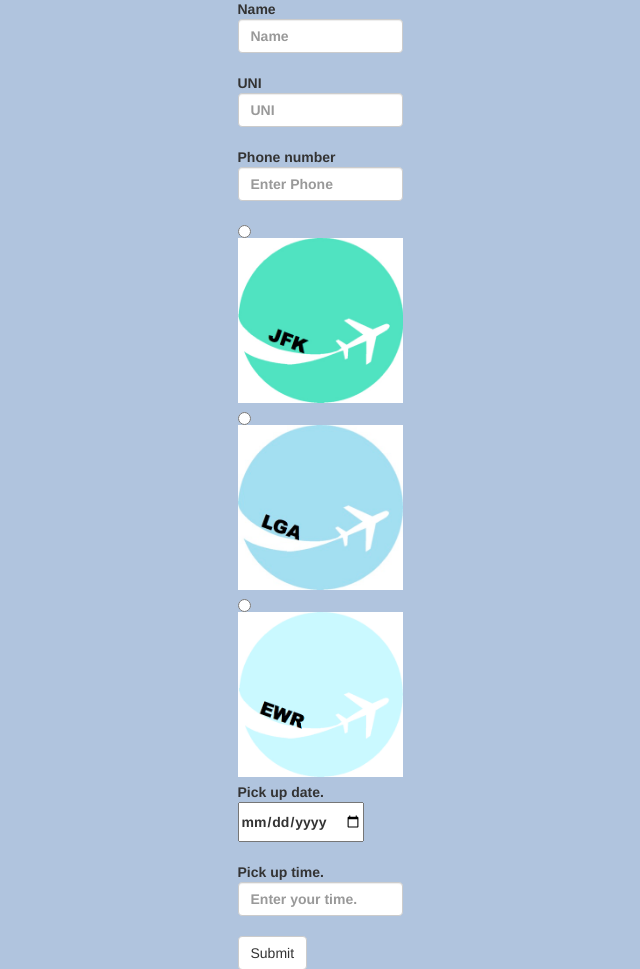
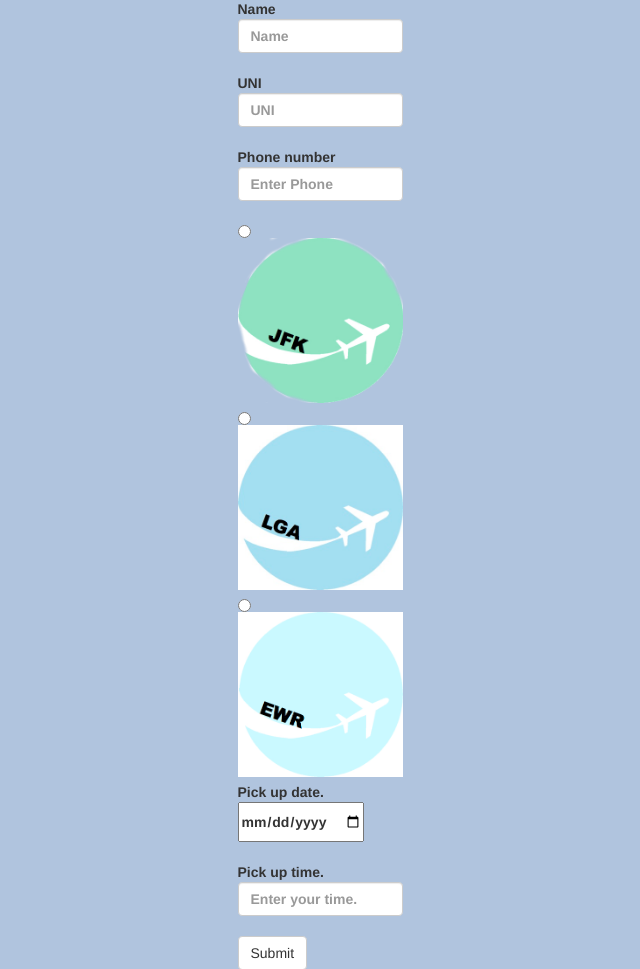
Before and after one commit to zgleicher/LionCab, a Node server app: page / in a window 1280 px wide. Shown: the part 282-1251 px from the top of the page, without its empty margins (320-960 px from the left). Run offline with Node 20, Linux system fonts and the light colour scheme; some libraries are stand-ins or nearby versions.

Commit message:
Update icons

```diff
--- a/views/index.html
+++ b/views/index.html
@@ -38,30 +38,12 @@
               </div>
               <div id="airport">
                 <input type="radio" name="airport" id="jfk" />
-                  <label for="jfk"><img src="jfkpic.jpg" alt="JFK airport" style="width:165px;height:165px" /></label>
+                  <label for="jfk"><img src="jfkpic1.png" alt="JFK airport" style="width:165px;height:165px" /></label>
                 <input type="radio" name="airport" id="lga" />
                   <label for="lga"><img src="LGA.jpg" alt="LGA airport" style="width:165px;height:165px"/></label>
                 <input type="radio" name="airport" id="ewr" />
                   <label for="ewr"><img src="EWR.jpg" alt="EWR airport" style="width:165px;height:165px"/></label>
               </div>
-              <!-- <div class="radio">
-                <label>
-                  <input type="radio" id="JFK" value="JFK">
-                  JFK
-                </label>
-              </div>
-              <div class="radio">
-                <label>
-                  <input type="radio" id="LGA" value="LGA">
-                  LaGuardia
-                </label>
-              </div>
-              <div class="radio">
-                <label>
-                  <input type="radio" id="EWR" value="EWR">
-                  Newark
-                </label>
-              </div> -->
               <div class="form-group">
                 <label>
                   Pick up date.
```
